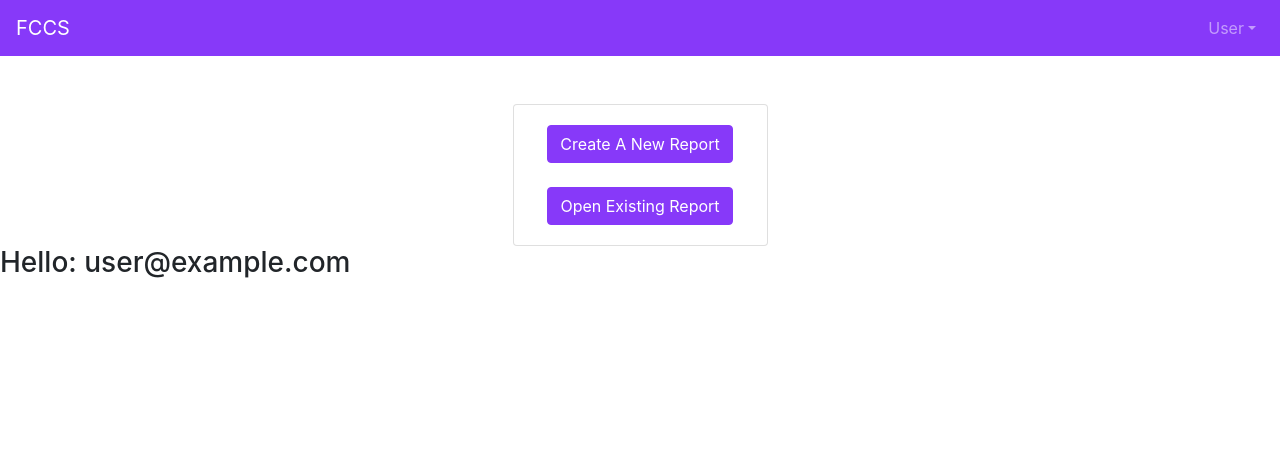
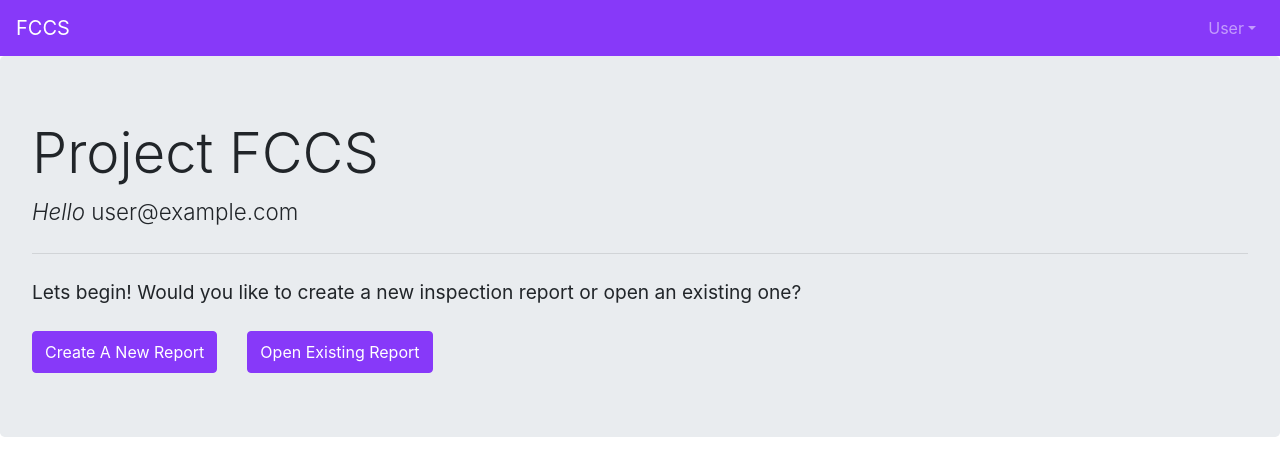
Before and after one commit to FCCSTeam/Fire-Code-Compliance-Software, a Vue app: page /userpage in a window 1280 px wide. Shown: the top 476 px of the page. Built offline with nearby package versions, Linux system fonts and the light colour scheme; no server answers; the database is empty; sample sign-in values are in the browser's storage.

Commit message:
added jumbo to userpage

```diff
--- /dev/null
+++ b/src/components/filepicker/GPickerContainer.vue
@@ -0,0 +1,30 @@
+<template>
+  <div id="gPickerContainer">
+        <b-row align-h="start">
+            <b-col xs md="auto" class="mt-2"><GPickerCreate /></b-col>
+            <b-col xs md="auto" class="mt-2"><GPickerOpenExisting /></b-col>
+        </b-row>
+  </div>
+</template>
+
+<script>
+import GPickerOpenExisting from "@/components/filepicker/GPickerOpenExisting.vue";
+import GPickerCreate from "@/components/filepicker/GPickerCreate.vue";
+
+export default {
+  name: "FileSelectionContainer",
+  components: {
+    GPickerOpenExisting,
+    GPickerCreate,
+  },
+  mounted() {
+    //Include Googles API Script. Appends to documents <head>
+    let gDrive = document.createElement("script");
+    gDrive.setAttribute("type", "text/javascript");
+    gDrive.setAttribute("src", "https://apis.google.com/js/api.js");
+    document.head.appendChild(gDrive);
+  },
+};
+</script>
+
+<style></style>
--- a/src/components/filepicker/GPickerCreate.vue
+++ b/src/components/filepicker/GPickerCreate.vue
@@ -1,6 +1,6 @@
 <template>
   <div id="GPicker_Create">
-    <b-button variant="primary" @click="driveIconClicked()">Create A New Report</b-button>
+    <b-button class="py-2" variant="primary" @click="driveIconClicked()">Create A New Report</b-button>
     <!-- <button @click="driveIconClicked()">Create A New Report</button> -->
   </div>
 </template>
--- a/src/components/filepicker/GPickerOpenExisting.vue
+++ b/src/components/filepicker/GPickerOpenExisting.vue
@@ -1,7 +1,7 @@
 <template>
   <div id="GPicker_OpenExisting">
     <!-- <button @click="driveIconClicked()">Open Existing Report</button> -->
-    <b-button variant="primary" @click="driveIconClicked()">Open Existing Report</b-button>
+    <b-button class="py-2" variant="primary" @click="driveIconClicked()">Open Existing Report</b-button>
   </div>
 </template>
 
--- a/src/views/Userpage.vue
+++ b/src/views/Userpage.vue
@@ -1,16 +1,35 @@
 <template>
-  <div>
+  <div id="userpage">
     <!-- <NavBar />
       <Sidemenu /> -->
     <NavBar1 />
-    <FileSelectionContainer />
-    <!-- <Logout /> -->
-    <h3>Hello: {{ currentUser.email }}</h3>
+
+    <b-jumbotron header-level="4">
+      <template #header>
+        Project FCCS
+      </template>
+      <template class="lead" #lead>
+        <span class="font-italic">Hello </span>{{ currentUser.email }}
+      </template>
+      <hr class="my-4">
+      <p class="jumboText">
+        Lets begin! Would you like to create a new inspection report or open an existing one?
+      </p>
+      <GPickerContainer />
+    </b-jumbotron>
+
+
+    <!-- <b-container class="text-center">
+      <h3><span class="font-italic">Hello</span> {{ currentUser.email }}</h3>
+      <FileSelectionContainer />
+    </b-container> -->
   </div>
 </template>
 
 <script>
 import FileSelectionContainer from "@/components/filepicker/FileSelectionContainer.vue";
+import GPickerContainer from "@/components/filepicker/GPickerContainer.vue";
+
 // import Logout from '@/components/authentication/Logout.vue'
 import NavBar1 from "@/components/navbar/NavBar1.vue";
 import Sidemenu from "@/components/sidemenu/Sidemenu.vue";
@@ -23,6 +42,7 @@ export default {
     FileSelectionContainer,
     NavBar1,
     Sidemenu,
+    GPickerContainer,
   },
   data() {
     return {
@@ -41,4 +61,11 @@ export default {
 };
 </script>
 
-<style></style>
+<style scoped>
+.lead {
+  font-size: 140%;
+}
+.jumboText {
+  font-size: 120%;
+}
+</style>
```
